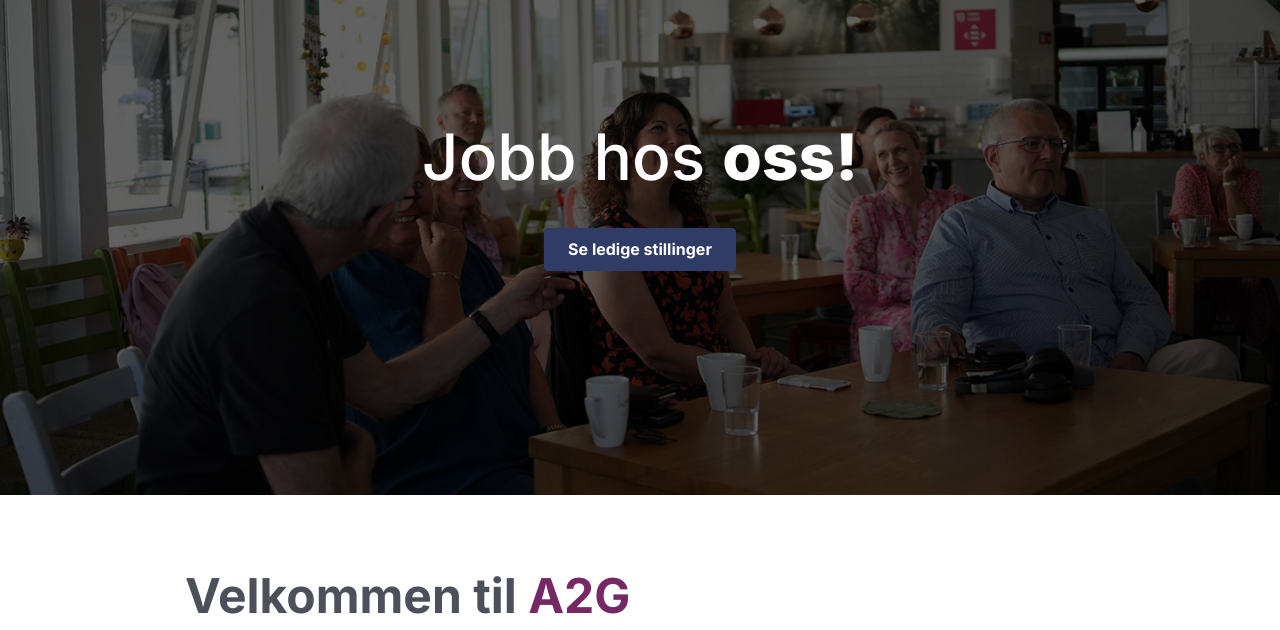
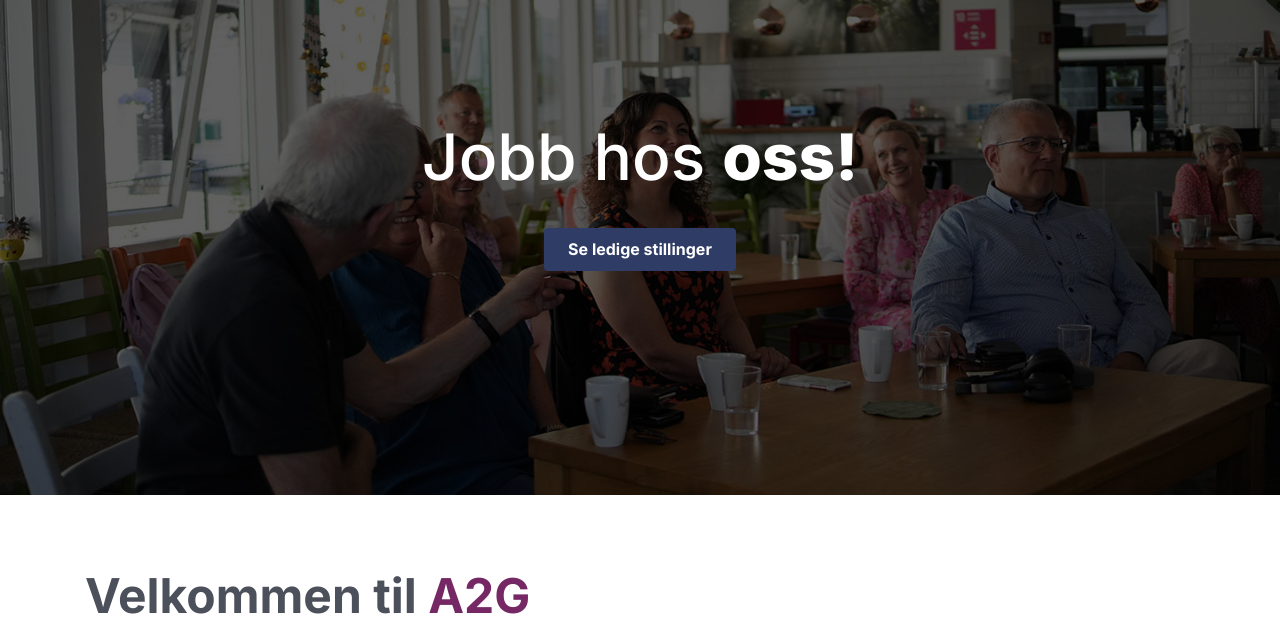
Before and after one commit to HeadlessJobSites/A2G, a plain HTML site: page index.html in a window 1280 px wide. Shown: the part 105-735 px from the top of the page. Drawn offline with nearby package versions, Linux system fonts and the light colour scheme; no server answers; a script that the page names is missing.

Commit message:
Update index-style.css

```diff
--- a/css/index-style.css
+++ b/css/index-style.css
@@ -756,10 +756,10 @@ h4 {
 		padding-left: 15px;
 		padding-right: 15px;
 	}
-	.talentech-section h2,.talentech-section p {
+	/*.talentech-section h2,.talentech-section p {
 		padding-left: 100px;
 		padding-right: 150px;
-	}
+	}*/
 }
 @media (min-width: 992px) {
 	.navbar-expand-lg .navbar-nav .nav-link {
```
